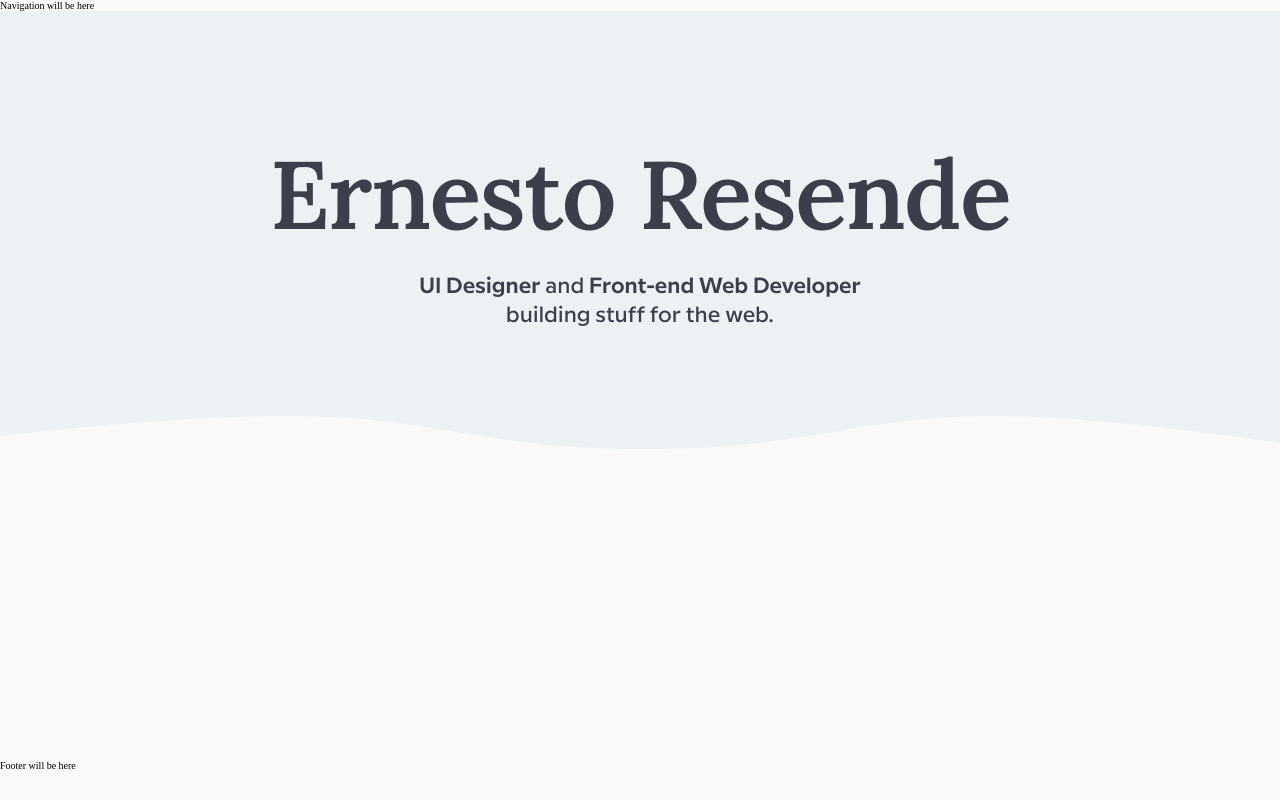
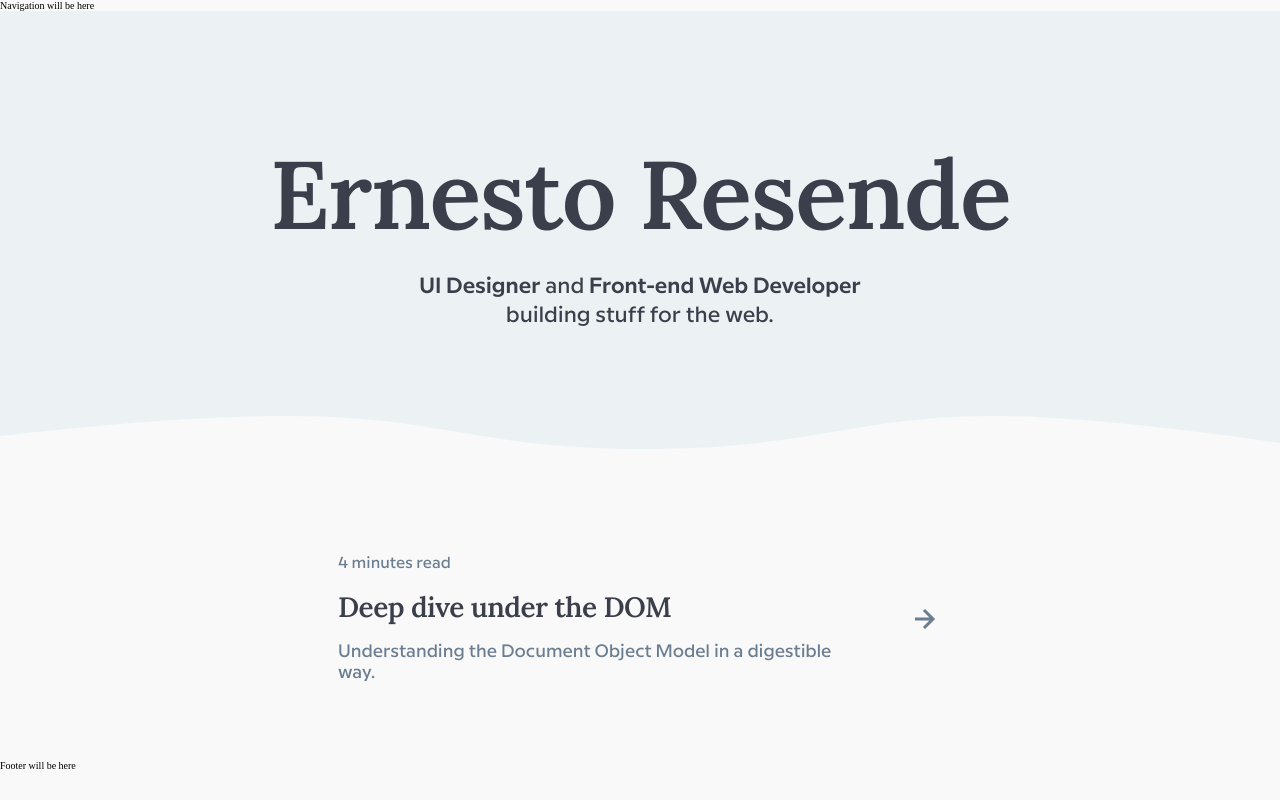
Before and after one commit to ernestoresende/ernestoresende.com, a Gatsby site: page / in a window 1280 px wide. Built offline with nearby package versions, Linux system fonts and the light colour scheme; Gatsby itself is replaced by a stand-in of ours; some packages are replaced by stand-ins of ours.

Commit message:
feat: added homepage post query and blog item component

```diff
--- /dev/null
+++ b/src/components/common/BlogItem.js
@@ -0,0 +1,78 @@
+import React from 'react'
+import PropTypes from 'prop-types'
+import styled from 'styled-components'
+
+import { Link as GatsbyLink } from 'gatsby'
+import { BiRightArrowAlt } from 'react-icons/bi'
+
+import * as V from '../../styles/variables'
+
+// @todo: create proper hover styles for the blog item
+
+const PostContainer = styled(props => <GatsbyLink {...props} />)`
+  font-family: ${V.FontFaces.Milliard};
+  display: flex;
+  text-decoration: none;
+  padding-bottom: 55px;
+
+  max-width: 700px;
+  margin: 0 auto;
+
+  padding: 48px;
+  border-radius: 10px;
+`
+
+const TimeToRead = styled.p`
+  padding-bottom: ${V.Space.sm};
+  font-size: 16px;
+  color: var(--color-secondaryText);
+`
+
+const Title = styled.h1`
+  font-family: ${V.FontFaces.Lora};
+  font-weight: 600;
+  padding-bottom:${V.Space.sm};
+  font-size: 28px;
+  color: var(--color-primaryText);
+  letter-spacing: -0.05rem;
+`
+
+const Description = styled.h2 `
+  font-size: 18px;
+  color: var(--color-secondaryText);
+`
+
+const IconWrapper = styled.div `
+  padding-left: ${V.Space.lg};
+  display: flex;
+  align-items: center;
+  color: var(--color-secondaryText);
+  svg {
+    width: 36px;
+    height: 36px;
+  }
+`
+
+const BlogItem = ({ slug, timeToRead, title, description}) => {
+  return (
+    <PostContainer to={`blog/${slug}`} title={title}>
+      <div>
+        <TimeToRead>{timeToRead} minutes read</TimeToRead>
+        <Title>{title}</Title>
+        <Description>{description}</Description>
+      </div>
+      <IconWrapper>
+        <BiRightArrowAlt />
+      </IconWrapper>
+    </PostContainer>
+  )
+}
+
+BlogItem.propTypes = {
+  slug: PropTypes.string.isRequired,
+  title: PropTypes.string.isRequired,
+  timeToRead: PropTypes.number.isRequired,
+  description: PropTypes.string.isRequired,
+}
+
+export default BlogItem
--- a/src/pages/index.js
+++ b/src/pages/index.js
@@ -1,14 +1,48 @@
 import React from 'react'
-import styled from 'styled-components'
 import Layout from '../components/common/Layout'
 import Hero from '../components/common/Hero'
+import { graphql } from 'gatsby'
+import BlogItem from '../components/common/BlogItem'
 
-const IndexPage = () => {
+const IndexPage = ({ data }) => {
+
+  // @todo: create a wrapper for the blog item components and properly organize
+  // them in sections.
+
   return (
     <Layout>
       <Hero />
+      {data.allMdx.edges.map(edge => (
+        <BlogItem
+          slug={edge.node.slug}
+          title={edge.node.frontmatter.title}
+          description={edge.node.frontmatter.description}
+          timeToRead={edge.node.timeToRead}
+          key={edge.node.id}
+        />
+      ))}
     </Layout>
   )
 }
 
+export const query = graphql`
+  query SITE_INDEX_QUERY {
+    allMdx(sort: { fields: [frontmatter___date], order: DESC }, limit: 2) {
+      edges {
+        node {
+          timeToRead
+          slug
+          id
+          frontmatter {
+            title
+            description
+            date
+            tags
+          }
+        }
+      }
+    }
+  }
+`
+
 export default IndexPage
```
